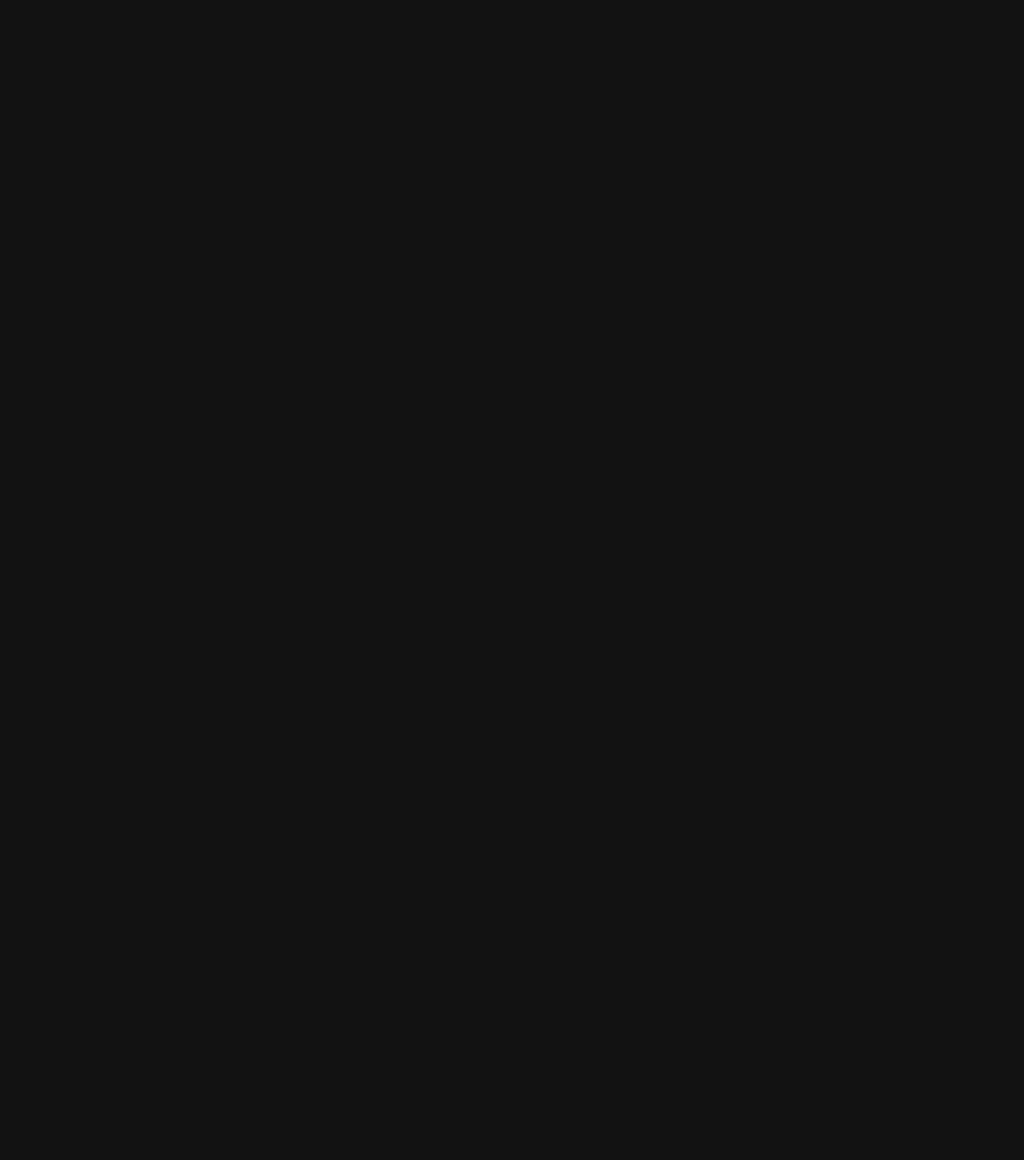
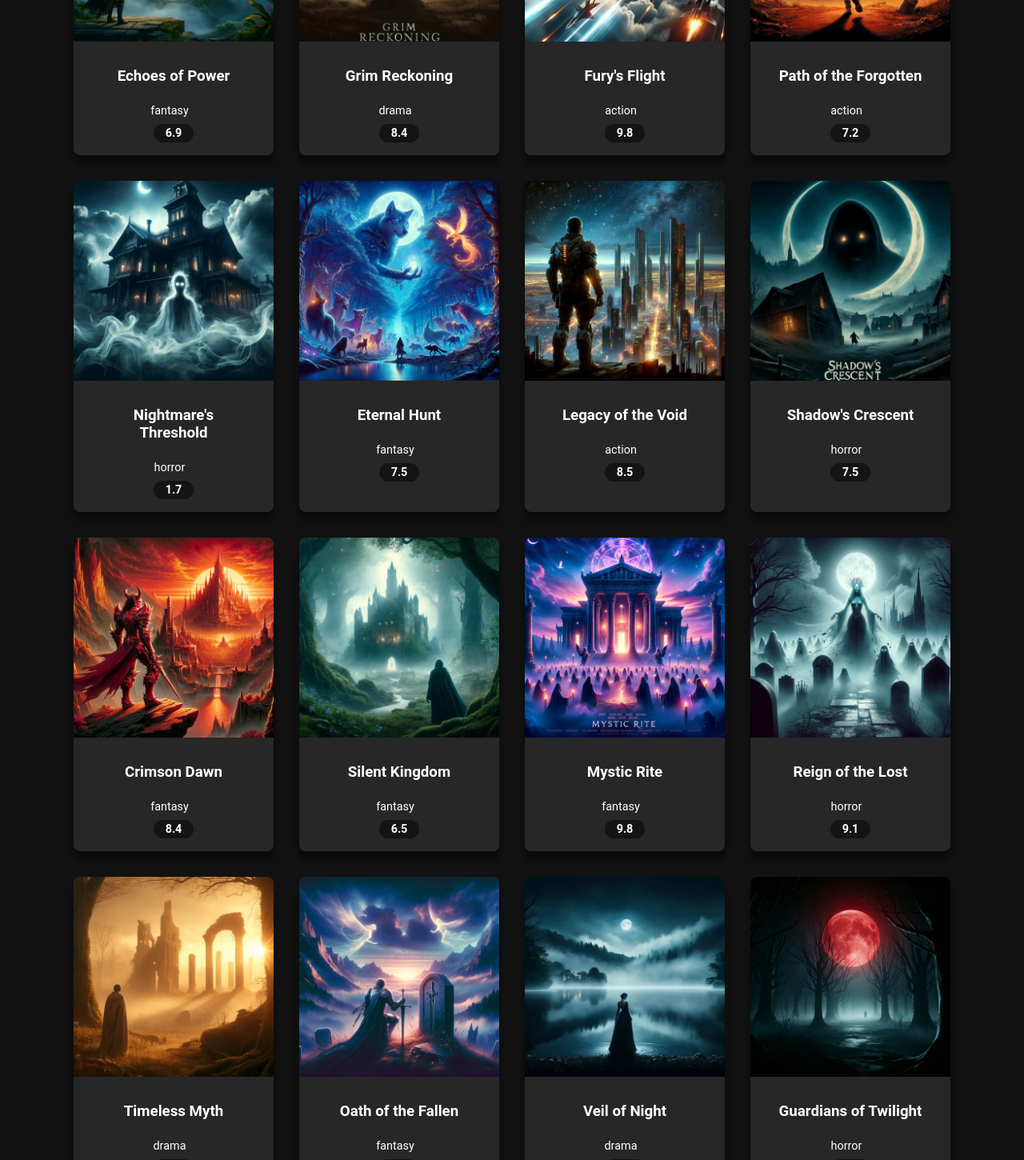
Before and after one commit to LeiliAQ/FilmFusion, a React (Create React App) app: page / in a window 1280 px wide. Shown: the part 1020-2470 px from the top of the page at 80% size. Before the commit the page ends 800 px from the top, so only its background shows below. Built offline with nearby package versions, Linux system fonts and the light colour scheme.

Commit message:
MoviesGrid created

```diff
--- /dev/null
+++ b/public/movies.json
@@ -0,0 +1,142 @@
+[
+  {
+    "id": 1,
+    "title": "Dark Storm",
+    "image": "1.jpg",
+    "genre": "drama",
+    "rating": "8.3"
+  },
+  {
+    "id": 2,
+    "title": "Whisper of Fate",
+    "image": "2.jpg",
+    "genre": "fantasy",
+    "rating": "7.7"
+  },
+  {
+    "id": 3,
+    "title": "Beyond the Edge",
+    "image": "3.jpg",
+    "genre": "horror",
+    "rating": "6.3"
+  },
+  {
+    "id": 4,
+    "title": "Lost in Shadows",
+    "image": "4.jpg",
+    "genre": "action",
+    "rating": "9.3"
+  },
+  {
+    "id": 5,
+    "title": "Echoes of Power",
+    "image": "5.jpg",
+    "genre": "fantasy",
+    "rating": "6.9"
+  },
+  {
+    "id": 6,
+    "title": "Grim Reckoning",
+    "image": "6.jpg",
+    "genre": "drama",
+    "rating": "8.4"
+  },
+  {
+    "id": 7,
+    "title": "Fury's Flight",
+    "image": "7.jpg",
+    "genre": "action",
+    "rating": "9.8"
+  },
+  {
+    "id": 8,
+    "title": "Path of the Forgotten",
+    "image": "8.jpg",
+    "genre": "action",
+    "rating": "7.2"
+  },
+  {
+    "id": 9,
+    "title": "Nightmare's Threshold",
+    "image": "9.jpg",
+    "genre": "horror",
+    "rating": "1.7"
+  },
+  {
+    "id": 10,
+    "title": "Eternal Hunt",
+    "image": "10.jpg",
+    "genre": "fantasy",
+    "rating": "7.5"
+  },
+  {
+    "id": 11,
+    "title": "Legacy of the Void",
+    "image": "11.jpg",
+    "genre": "action",
+    "rating": "8.5"
+  },
+  {
+    "id": 12,
+    "title": "Shadow's Crescent",
+    "image": "12.jpg",
+    "genre": "horror",
+    "rating": "7.5"
+  },
+  {
+    "id": 13,
+    "title": "Crimson Dawn",
+    "image": "13.jpg",
+    "genre": "fantasy",
+    "rating": "8.4"
+  },
+  {
+    "id": 14,
+    "title": "Silent Kingdom",
+    "image": "14.jpg",
+    "genre": "fantasy",
+    "rating": "6.5"
+  },
+  {
+    "id": 15,
+    "title": "Mystic Rite",
+    "image": "15.jpg",
+    "genre": "fantasy",
+    "rating": "9.8"
+  },
+  {
+    "id": 16,
+    "title": "Reign of the Lost",
+    "image": "16.jpg",
+    "genre": "horror",
+    "rating": "9.1"
+  },
+  {
+    "id": 17,
+    "title": "Timeless Myth",
+    "image": "17.jpg",
+    "genre": "drama",
+    "rating": "4.0"
+  },
+  {
+    "id": 18,
+    "title": "Oath of the Fallen",
+    "image": "18.jpg",
+    "genre": "fantasy",
+    "rating": "6.3"
+  },
+  {
+    "id": 19,
+    "title": "Veil of Night",
+    "image": "19.jpg",
+    "genre": "drama",
+    "rating": "9.5"
+  },
+  {
+    "id": 20,
+    "title": "Guardians of Twilight",
+    "image": "20.jpg",
+    "genre": "horror",
+    "rating": "7.4"
+  }
+]
--- a/src/App.js
+++ b/src/App.js
@@ -1,6 +1,7 @@
 import './components/Header'
 import Header from './components/Header';
 import Footer from './components/Footer.jsx'
+import MoviesGrid from './components/MoviesGrid.jsx';
 import './styles.css'
 
 function App() {
@@ -8,6 +9,7 @@
     <div className="App">
       <div className="container">
         <Header/>
+        <MoviesGrid/>
       </div>
 
       <Footer/>
--- /dev/null
+++ b/src/components/MoviesGrid.jsx
@@ -0,0 +1,31 @@
+import React from 'react'
+import {useState,useEffect} from 'react'
+
+export default function MoviesGrid() {
+    const [movies,setMovies]=useState([])
+    useEffect(()=>{
+        fetch("./movies.json")
+        .then(res=>res.json())
+        .then(data=>setMovies(data))
+
+    },[])//componentDidMount
+    return(
+
+        <div>
+            <div className="movies-grid">
+               {
+                movies.map(movie=>(
+                    <div key={movie.id} className="movie-card">
+                        <img src={`./images/${movie.image}`} alt="" className="movie_image"/>
+                        <div className="movie-card-info">
+                            <h3 className="movie-card-info">{movie.title}</h3>
+                            <p className="movie-card-genre">{movie.genre}</p>
+                            <p className="movie-card-rating">{movie.rating}</p>
+                        </div>
+                    </div>
+                ))
+               }
+            </div>
+        </div>
+    )
+}
```
